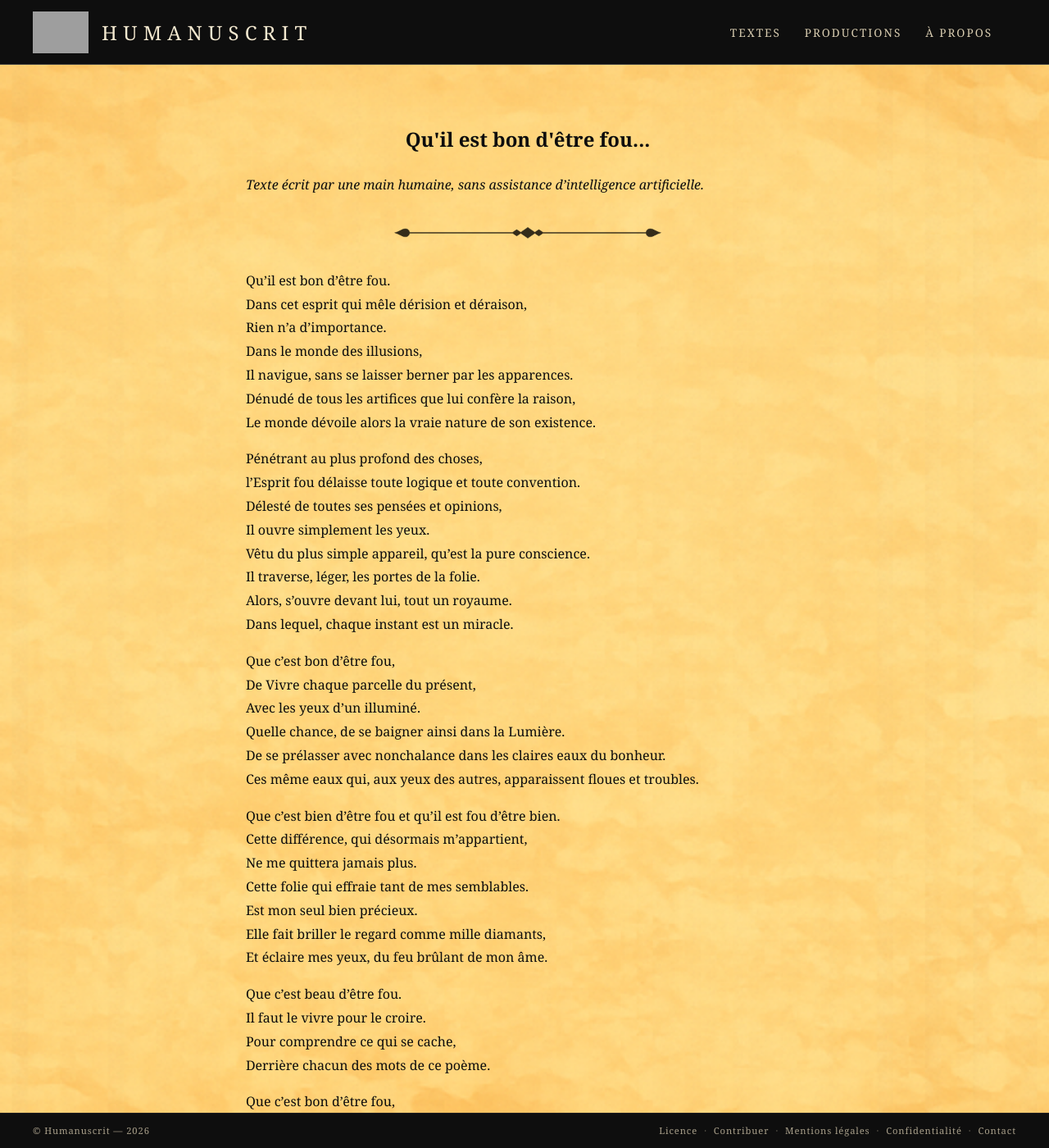
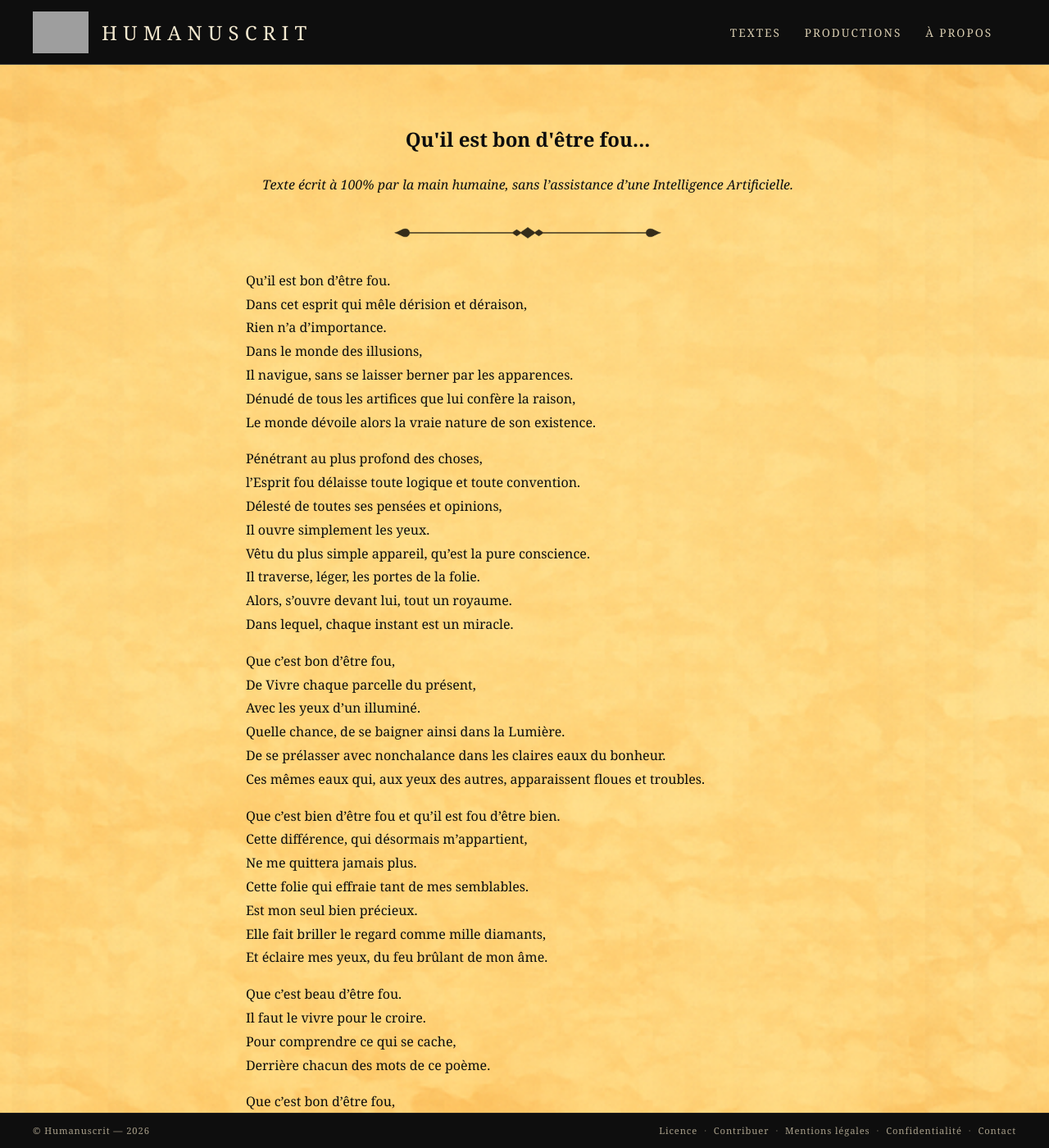
Before and after one commit to maxcarriere/humanuscrit, a Jekyll site: the page built from textes/contes-poesie-eveil/qu_il_est_bon_d_etre_fou.md, in a window 1280 px wide and 1400 px high. Shown: the whole window at 82% size. Built offline with Jekyll 4.4.1, drawn with Linux system fonts in a browser that asks for light colours; some of the changed text lies outside the part shown; grey boxes are pictures that could not be loaded.

Commit message:
Corrections poème : typos + mention centrée
- "Ces même eaux" → "Ces mêmes eaux"
- "A toi" / "A tous" → "À toi" / "À tous"
- Mention reformulée et centrée : "Texte écrit à 100% par la main humaine..."

Co-Authored-By: Claude Opus 4.6 <noreply@anthropic.com>

```diff
--- a/textes/contes-poesie-eveil/qu_il_est_bon_d_etre_fou.md
+++ b/textes/contes-poesie-eveil/qu_il_est_bon_d_etre_fou.md
@@ -3,7 +3,7 @@ title: "Qu'il est bon d'être fou..."
 order: 1
 ---
 
-*Texte écrit par une main humaine, sans assistance d'intelligence artificielle.*
+<p style="text-align: center;"><em>Texte écrit à 100% par la main humaine, sans l'assistance d'une Intelligence Artificielle.</em></p>
 
 ---
 
@@ -29,7 +29,7 @@ De Vivre chaque parcelle du présent,
 Avec les yeux d'un illuminé.
 Quelle chance, de se baigner ainsi dans la Lumière.
 De se prélasser avec nonchalance dans les claires eaux du bonheur.
-Ces même eaux qui, aux yeux des autres, apparaissent floues et troubles.
+Ces mêmes eaux qui, aux yeux des autres, apparaissent floues et troubles.
 
 Que c'est bien d'être fou et qu'il est fou d'être bien.
 Cette différence, qui désormais m'appartient,
@@ -46,8 +46,8 @@ Derrière chacun des mots de ce poème.
 
 Que c'est bon d'être fou,
 Je le souhaite à tous ceux que j'aime.
-A toi lecteur, qui lit ces mots avec tes maux.
-A tous les êtres.
+À toi lecteur, qui lit ces mots avec tes maux.
+À tous les êtres.
 
 ---
 
```
